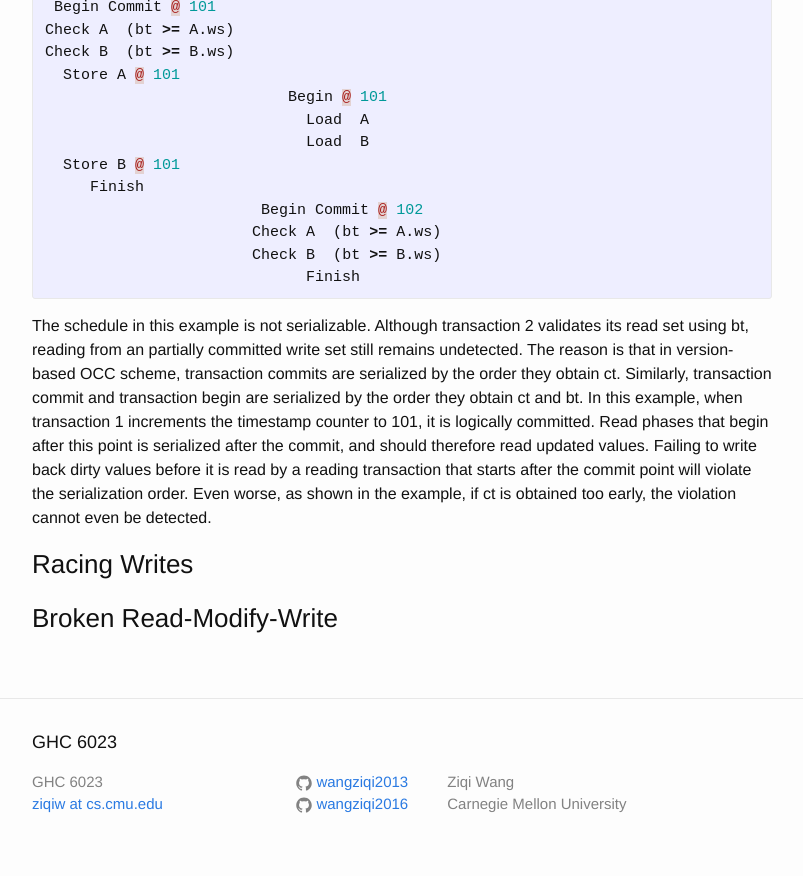
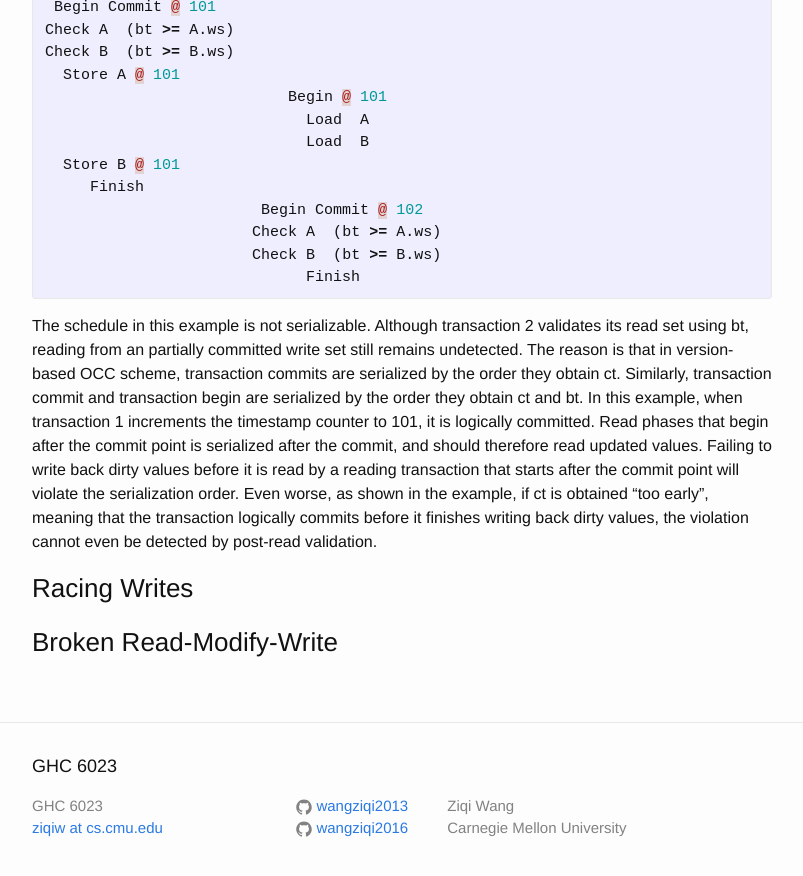
Before and after one commit to wangziqi2013/wangziqi2013.github.io, a Jekyll site: the page built from _posts/2018-03-21-Analyzing-OCC-Anomalies-and-Solutions.markdown, in a window 1280 px wide and 900 px high, scrolled down 4415 px. Shown: the top 876 px of the window, without its empty margins (238-1041 px from the left). Built offline with Jekyll 4.4.1, drawn with Linux system fonts in a browser that asks for light colours; some of the changed text lies outside the part shown.

Commit message:
Small change

```diff
--- a/_posts/2018-03-21-Analyzing-OCC-Anomalies-and-Solutions.markdown
+++ b/_posts/2018-03-21-Analyzing-OCC-Anomalies-and-Solutions.markdown
@@ -57,7 +57,7 @@ A few techniques can be applied to prevent the race condition. The essence of th
 operations by committing transactions on data items that the reading transaction has accessed. As the
 reading transaction must be serialized after concurrent writing transactions who have already made commit deicisions,
 any overwrite of values in its read set would indicate a commit order violation. Detecting these violating writes
-requires some post validation of the read set. In the following discussion, we assume serialized validation and write
+requires some post-read validation of the read set. In the following discussion, we assume serialized validation and write
 phases. Concurrent commits is possible, but is discussed in a separate section.
 
 In the classical Backward OCC (BOCC) design, the validation is conducted by having reader transactions remember
@@ -204,9 +204,12 @@ set using bt, reading from an partially committed write set still remains undete
 in version-based OCC scheme, transaction commits are serialized by the order they obtain ct.
 Similarly, transaction commit and transaction begin are serialized by the order they obtain ct and bt.
 In this example, when transaction 1 increments the timestamp counter to 101, it is logically committed. Read phases that
-begin after this point is serialized after the commit, and should therefore read updated values. Failing to write back
+begin after the commit point is serialized after the commit, and should therefore read updated values. Failing to write back
 dirty values before it is read by a reading transaction that starts after the commit point will violate the serialization
-order. Even worse, as shown in the example, if ct is obtained too early, the violation cannot even be detected.
+order. Even worse, as shown in the example, if ct is obtained "too early", meaning that the transaction logically
+commits before it finishes writing back dirty values, the violation cannot even be detected by post-read validation.
+
+
 
 ### Racing Writes
 
```
